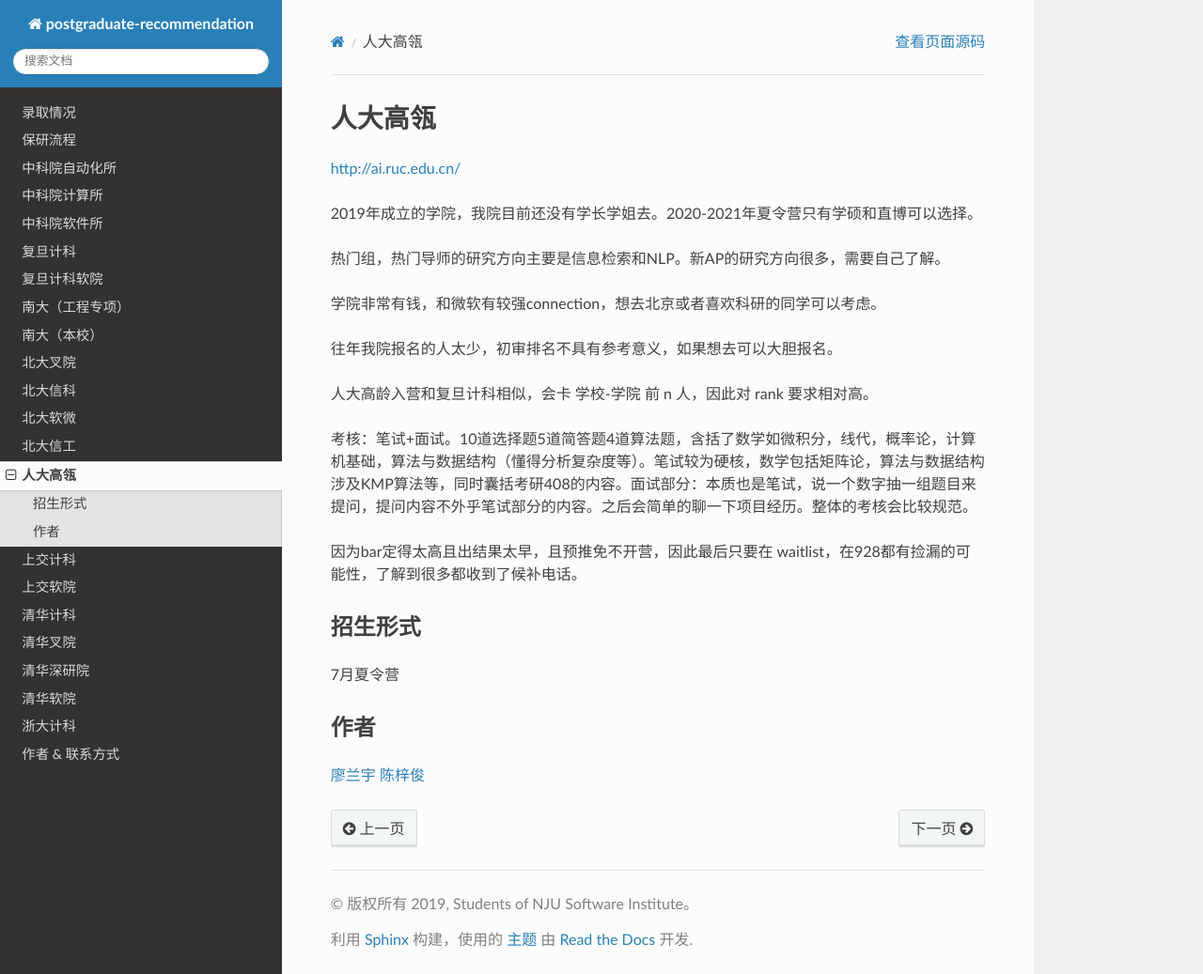
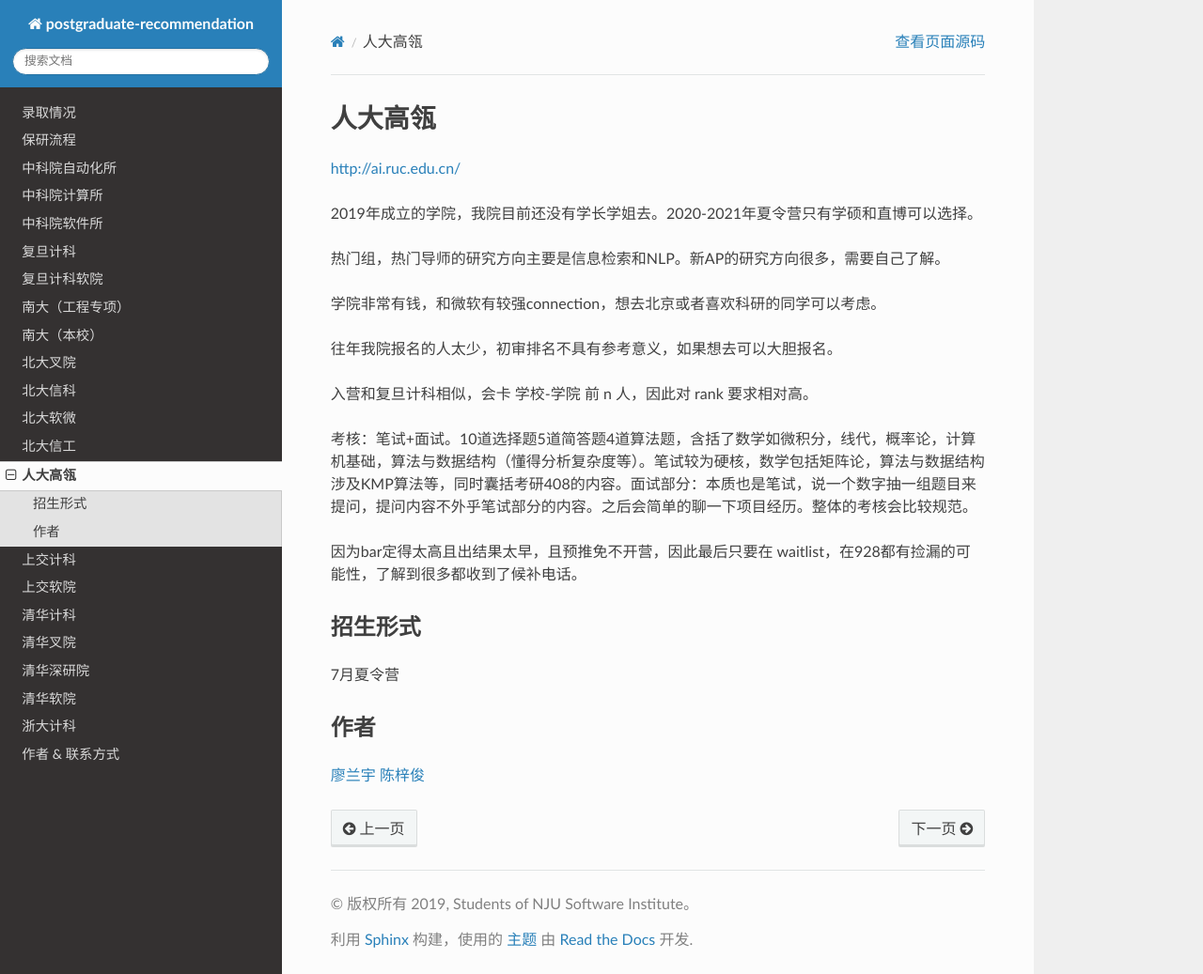
Before and after one commit to NJU-SE-15-share-review/postgraduate-recommendation, a Sphinx documentation site: the page built from source/schools/ruc/ai.rst, in a window 1280 px wide and 1037 px high. Shown: the whole window at 94% size. Built offline with Sphinx 7.4.7 and the Read the Docs theme 2.0.0, drawn with Linux system fonts in a browser that asks for light colours.

Commit message:
fix: 高瓴typo

```diff
--- a/source/authors.rst
+++ b/source/authors.rst
@@ -22,7 +22,7 @@
 -------------------------------------
 
 * 南大软院19级
-* 去向：:ref:`schools/thu/ss:清华软院` 博士
+* 去向：:ref:`schools/thu/ss:清华软院` 直博
 * QQ: 280897191
 
 徐琪
--- a/source/schools/ruc/ai.rst
+++ b/source/schools/ruc/ai.rst
@@ -11,7 +11,7 @@ http://ai.ruc.edu.cn/
 
 往年我院报名的人太少，初审排名不具有参考意义，如果想去可以大胆报名。
 
-人大高龄入营和复旦计科相似，会卡 学校-学院 前 n 人，因此对 rank 要求相对高。
+入营和复旦计科相似，会卡 学校-学院 前 n 人，因此对 rank 要求相对高。
 
 考核：笔试+面试。10道选择题5道简答题4道算法题，含括了数学如微积分，线代，概率论，计算机基础，算法与数据结构（懂得分析复杂度等）。笔试较为硬核，数学包括矩阵论，算法与数据结构涉及KMP算法等，同时囊括考研408的内容。面试部分：本质也是笔试，说一个数字抽一组题目来提问，提问内容不外乎笔试部分的内容。之后会简单的聊一下项目经历。整体的考核会比较规范。
 
```
